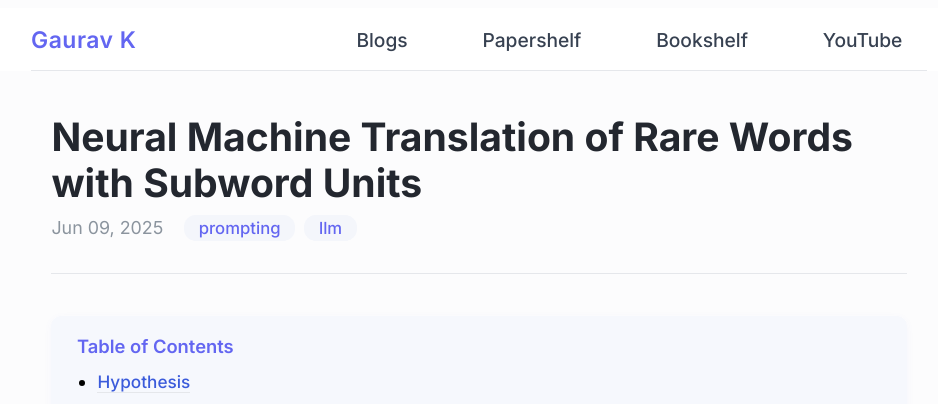
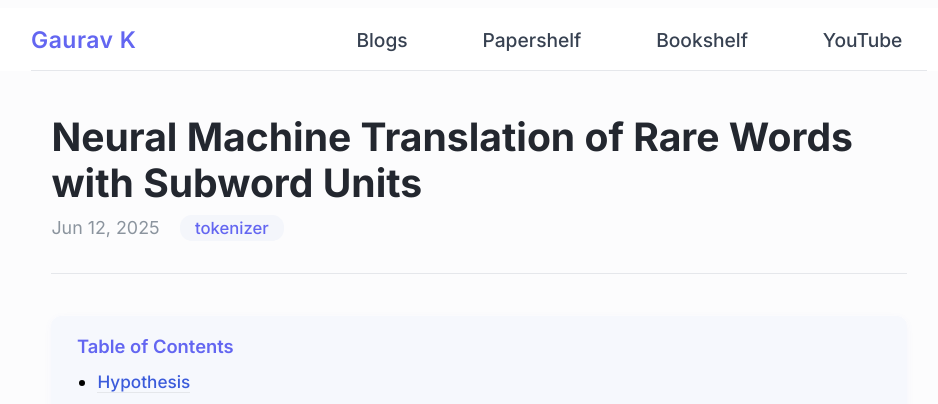
Before and after one commit to gaurav98094/My-Website, a Jekyll site: the page built from _posts/2025-06-12-NMTOfRareWordsWithSubwordTokenizer.md, in a window 1280 px wide and 900 px high. Shown: the top 404 px of the window, without its empty margins (161-1099 px from the left). Built offline with Jekyll 4.4.1, drawn with Linux system fonts in a browser that asks for light colours.

Commit message:
Neural Machine Translation of Rare Words with Subword Units

```diff
--- a/_posts/2025-06-12-NMTOfRareWordsWithSubwordTokenizer.md
+++ b/_posts/2025-06-12-NMTOfRareWordsWithSubwordTokenizer.md
@@ -1,9 +1,9 @@
 ---
 layout: post
 title: "Neural Machine Translation of Rare Words with Subword Units"
-date: 2025-06-09
+date: 2025-06-12
 categories: papers
-tags: [prompting, llm]
+tags: [tokenizer]
 description: "Neural machine translation (NMT) models typically operate with a fixed vocabulary, but translation is an open-vocabulary
 problem."
 image: /images/image1.png
```
